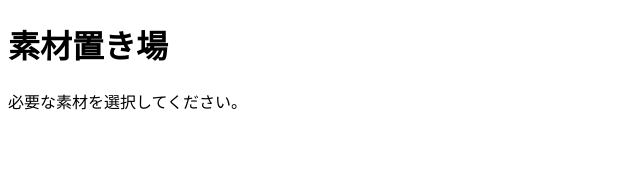
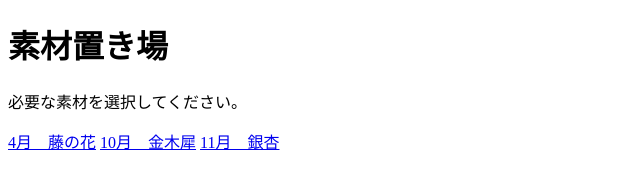
Before and after one commit to toolbox874/work-assets, a plain HTML site: page Index.html in a window 1280 px wide. Shown: the whole page, without its empty margins (0-640 px from the left). Drawn offline with Linux system fonts and the light colour scheme.

Commit message:
Add links for April, October, and November images

```diff
--- a/Index.html
+++ b/Index.html
@@ -10,5 +10,12 @@
 
 <p>必要な素材を選択してください。</p>
 
+
+<a href="4_fuji.png">4月　藤の花</a>
+
+<a href="10_kinmokusei.png">10月　金木犀</a>
+
+<a href="11_ichou.png">11月　銀杏</a>
+
 </body>
 </html>
```
